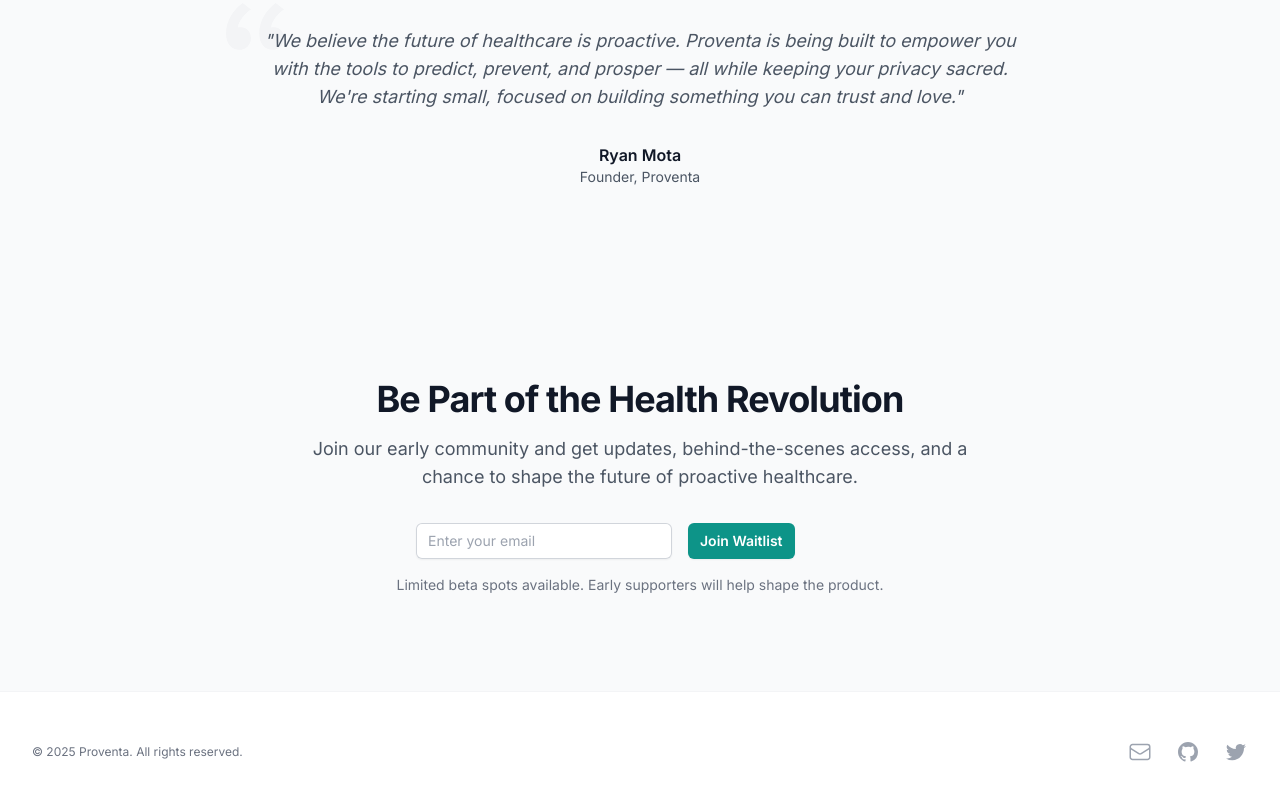
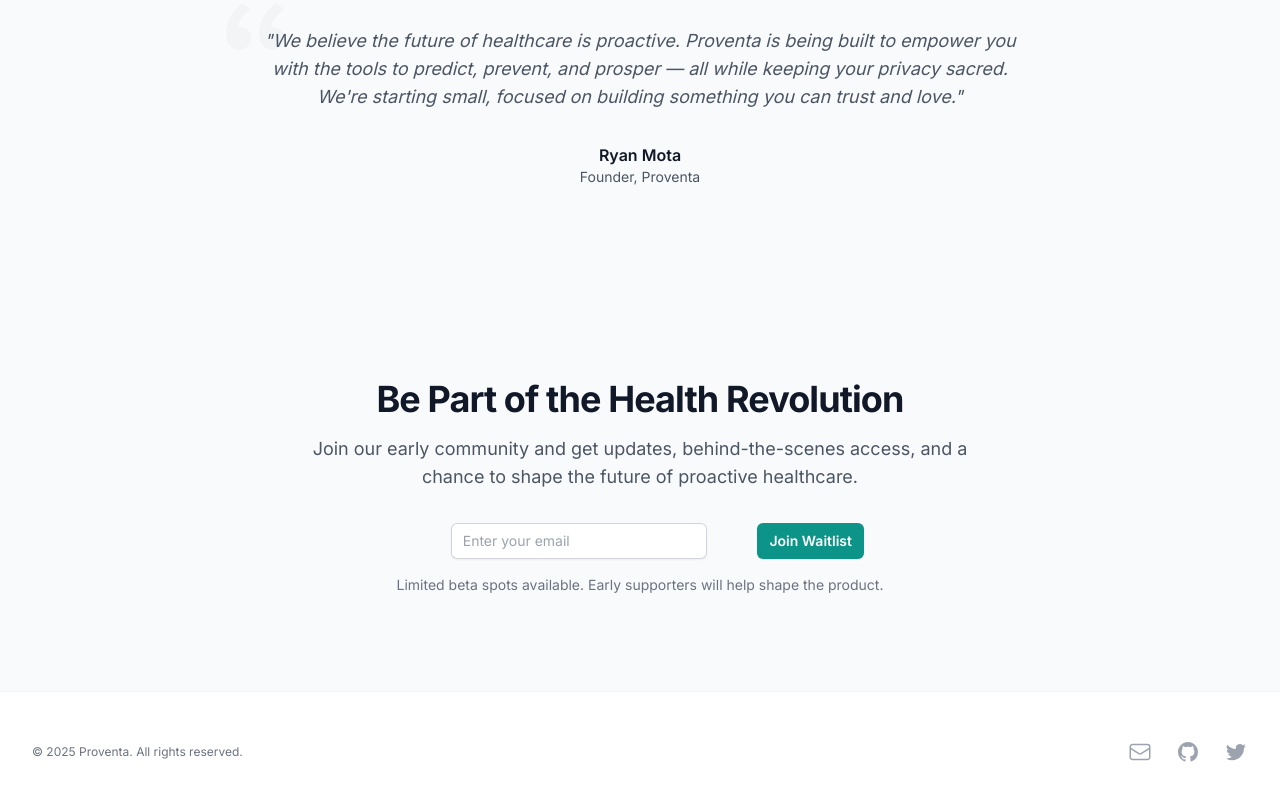
Before and after one commit to xGentuso/Aurava, a Next.js app in the folder Proventa-Landing/: page / in a window 1280 px wide. Shown: the part 5357-6157 px from the top of the page. Built offline with nearby package versions, Linux system fonts and the light colour scheme.

Commit message:
feat: enhance WaitlistForm with improved error handling, rate limiting, and UX

```diff
--- a/Proventa-Landing/app/components/WaitlistForm.tsx
+++ b/Proventa-Landing/app/components/WaitlistForm.tsx
@@ -1,9 +1,13 @@
-import { useState } from 'react';
+import { useState, useCallback } from 'react';
+import { useFormStatus } from 'react-dom';
 
 interface FormState {
   state: 'idle' | 'loading' | 'success' | 'error';
   message: string;
 }
+
+// Rate limiting - one submission per 30 seconds
+const SUBMISSION_COOLDOWN = 30000;
 
 export default function WaitlistForm() {
   const [formState, setFormState] = useState<FormState>({
@@ -11,14 +15,26 @@
     message: '',
   });
   const [email, setEmail] = useState('');
+  const [lastSubmissionTime, setLastSubmissionTime] = useState(0);
 
-  const validateEmail = (email: string) => {
+  const validateEmail = useCallback((email: string) => {
     const emailRegex = /^[^\s@]+@[^\s@]+\.[^\s@]+$/;
     return emailRegex.test(email);
-  };
+  }, []);
 
   const handleSubmit = async (e: React.FormEvent) => {
     e.preventDefault();
+
+    // Check rate limiting
+    const now = Date.now();
+    if (now - lastSubmissionTime < SUBMISSION_COOLDOWN) {
+      const waitTime = Math.ceil((SUBMISSION_COOLDOWN - (now - lastSubmissionTime)) / 1000);
+      setFormState({
+        state: 'error',
+        message: `Please wait ${waitTime} seconds before trying again.`,
+      });
+      return;
+    }
 
     // Validate email
     if (!email) {
@@ -37,13 +53,18 @@
       return;
     }
 
-    setFormState({ state: 'loading', message: '' });
+    setFormState({ state: 'loading', message: 'Submitting your request...' });
+    setLastSubmissionTime(now);
 
     try {
       const formId = process.env.NEXT_PUBLIC_FORMSPREE_FORM_ID;
       if (!formId) {
-        throw new Error('Formspree form ID is not configured');
+        throw new Error('Form configuration error. Please try again later.');
       }
+
+      // Create an AbortController for the timeout
+      const controller = new AbortController();
+      const timeoutId = setTimeout(() => controller.abort(), 8000); // 8 second timeout
 
       const response = await fetch(`https://formspree.io/f/${formId}`, {
         method: 'POST',
@@ -56,8 +77,11 @@
           email: email,
           subject: 'New Proventa Waitlist Signup',
           message: `New signup from ${email}`
-        })
+        }),
+        signal: controller.signal
       });
+
+      clearTimeout(timeoutId);
 
       const data = await response.json();
 
@@ -68,31 +92,61 @@
       if (data.ok) {
         setFormState({
           state: 'success',
-          message: '🎉 Welcome to the Proventa community! You\'ll receive:\n\n' +
-            '• A confirmation email shortly\n' +
-            '• Early access invitation when we launch\n' +
-            '• Exclusive updates on our development progress\n' +
-            '• Opportunity to shape our product features'
+          message: '🎉 Welcome to the Proventa community!\n\n' +
+            '✓ Confirmation email sent\n' +
+            '✓ Early access invitation reserved\n' +
+            '✓ Development updates enabled\n' +
+            '✓ Product feedback access granted\n\n' +
+            'Check your inbox for next steps!'
         });
         setEmail('');
+
+        // Reset form state after 10 seconds of success
+        setTimeout(() => {
+          setFormState({ state: 'idle', message: '' });
+        }, 10000);
       } else {
         throw new Error('Failed to process your request. Please try again.');
       }
     } catch (error) {
       console.error('Form submission error:', error);
+      let errorMessage = 'Something went wrong. Please try again later.';
+
+      if (error instanceof Error) {
+        if (error.name === 'AbortError') {
+          errorMessage = 'Request timed out. Please check your internet connection and try again.';
+        } else if (error.message.includes('rate limit') || error.message.toLowerCase().includes('too many')) {
+          errorMessage = 'Too many attempts. Please wait a moment before trying again.';
+        } else {
+          errorMessage = error.message;
+        }
+      }
+
       setFormState({
         state: 'error',
-        message: error instanceof Error ? error.message : 'Something went wrong. Please try again later.'
+        message: errorMessage
       });
+
+      // Reset error state after 5 seconds
+      setTimeout(() => {
+        setFormState({ state: 'idle', message: '' });
+      }, 5000);
     }
   };
 
+  const isDisabled = formState.state === 'loading' || formState.state === 'success';
+
   return (
     <div id="waitlist" className="w-full max-w-md mx-auto">
-      <form onSubmit={handleSubmit} className="mt-4 sm:flex sm:max-w-md">
+      <form
+        onSubmit={handleSubmit}
+        className="mt-4 sm:flex sm:max-w-md"
+        aria-live="polite"
+      >
         <label htmlFor="email-address" className="sr-only">
           Email address
         </label>
+        <div className="relative w-full">
           <input
             type="email"
             name="email"
@@ -101,17 +155,34 @@
             required
             value={email}
             onChange={(e) => setEmail(e.target.value)}
-          className="w-full min-w-0 appearance-none rounded-md border-0 bg-white px-3 py-1.5 text-base text-gray-900 shadow-sm ring-1 ring-inset ring-gray-300 placeholder:text-gray-400 focus:ring-2 focus:ring-inset focus:ring-primary-600 sm:w-64 sm:text-sm sm:leading-6 disabled:opacity-50 disabled:cursor-not-allowed"
+            className={`w-full min-w-0 appearance-none rounded-md border-0 bg-white px-3 py-1.5 text-base text-gray-900 shadow-sm ring-1 ring-inset ${
+              formState.state === 'error' ? 'ring-red-300' : 'ring-gray-300'
+            } placeholder:text-gray-400 focus:ring-2 focus:ring-inset focus:ring-primary-600 sm:w-64 sm:text-sm sm:leading-6 disabled:opacity-50 disabled:cursor-not-allowed transition-all duration-200`}
             placeholder="Enter your email"
-          disabled={formState.state === 'loading' || formState.state === 'success'}
+            disabled={isDisabled}
             aria-invalid={formState.state === 'error'}
-          aria-describedby={formState.state === 'error' ? 'email-error' : undefined}
+            aria-describedby={formState.message ? 'form-feedback' : undefined}
           />
+          {formState.state === 'success' && (
+            <div className="absolute right-3 top-1/2 transform -translate-y-1/2">
+              <svg className="h-5 w-5 text-green-500" fill="none" stroke="currentColor" viewBox="0 0 24 24">
+                <path strokeLinecap="round" strokeLinejoin="round" strokeWidth="2" d="M5 13l4 4L19 7" />
+              </svg>
+            </div>
+          )}
+        </div>
         <div className="mt-4 sm:ml-4 sm:mt-0 sm:flex-shrink-0">
           <button
             type="submit"
-            disabled={formState.state === 'loading' || formState.state === 'success'}
-            className="flex w-full items-center justify-center rounded-md bg-primary-600 px-3 py-2 text-sm font-semibold text-white shadow-sm hover:bg-primary-500 focus-visible:outline focus-visible:outline-2 focus-visible:outline-offset-2 focus-visible:outline-primary-600 disabled:opacity-50 disabled:cursor-not-allowed transition-colors duration-200"
+            disabled={isDisabled}
+            className={`flex w-full items-center justify-center rounded-md px-3 py-2 text-sm font-semibold text-white shadow-sm focus-visible:outline focus-visible:outline-2 focus-visible:outline-offset-2 focus-visible:outline-primary-600 disabled:opacity-50 disabled:cursor-not-allowed transition-all duration-200 ${
+              formState.state === 'loading'
+                ? 'bg-primary-400'
+                : formState.state === 'success'
+                ? 'bg-green-600 hover:bg-green-500'
+                : 'bg-primary-600 hover:bg-primary-500'
+            }`}
+            aria-busy={formState.state === 'loading'}
           >
             {formState.state === 'loading' ? (
               <>
@@ -121,6 +192,8 @@
                 </svg>
                 Submitting...
               </>
+            ) : formState.state === 'success' ? (
+              'Joined!'
             ) : (
               'Join Waitlist'
             )}
@@ -129,11 +202,12 @@
       </form>
       {formState.message && (
         <div
+          id="form-feedback"
           className={`mt-4 p-4 rounded-lg ${
             formState.state === 'success'
-              ? 'bg-primary-50 text-primary-700 border border-primary-200'
+              ? 'bg-green-50 text-green-700 border border-green-200'
               : 'bg-red-50 text-red-700 border border-red-200'
-          }`}
+          } transition-all duration-200`}
           role="alert"
           aria-live="polite"
         >
```
Lines whose indentation alone changed are shown as unchanged.
